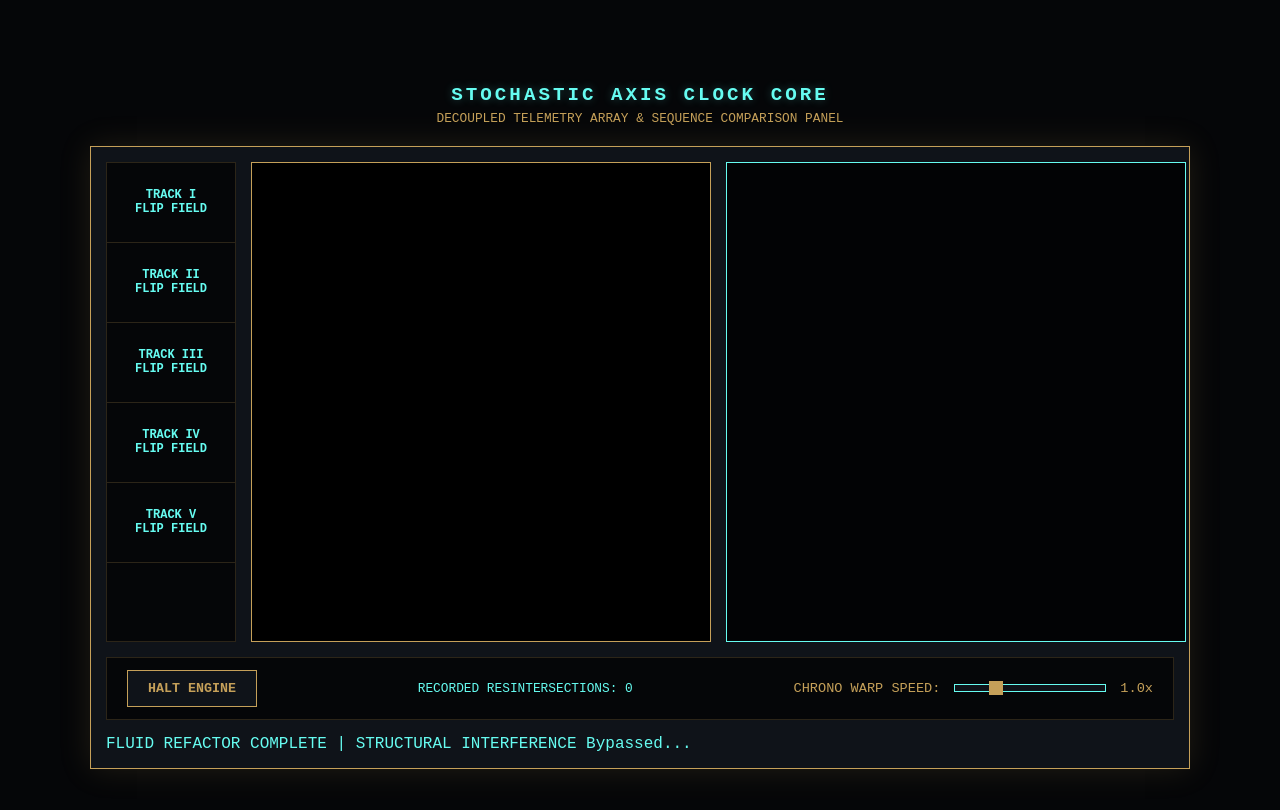
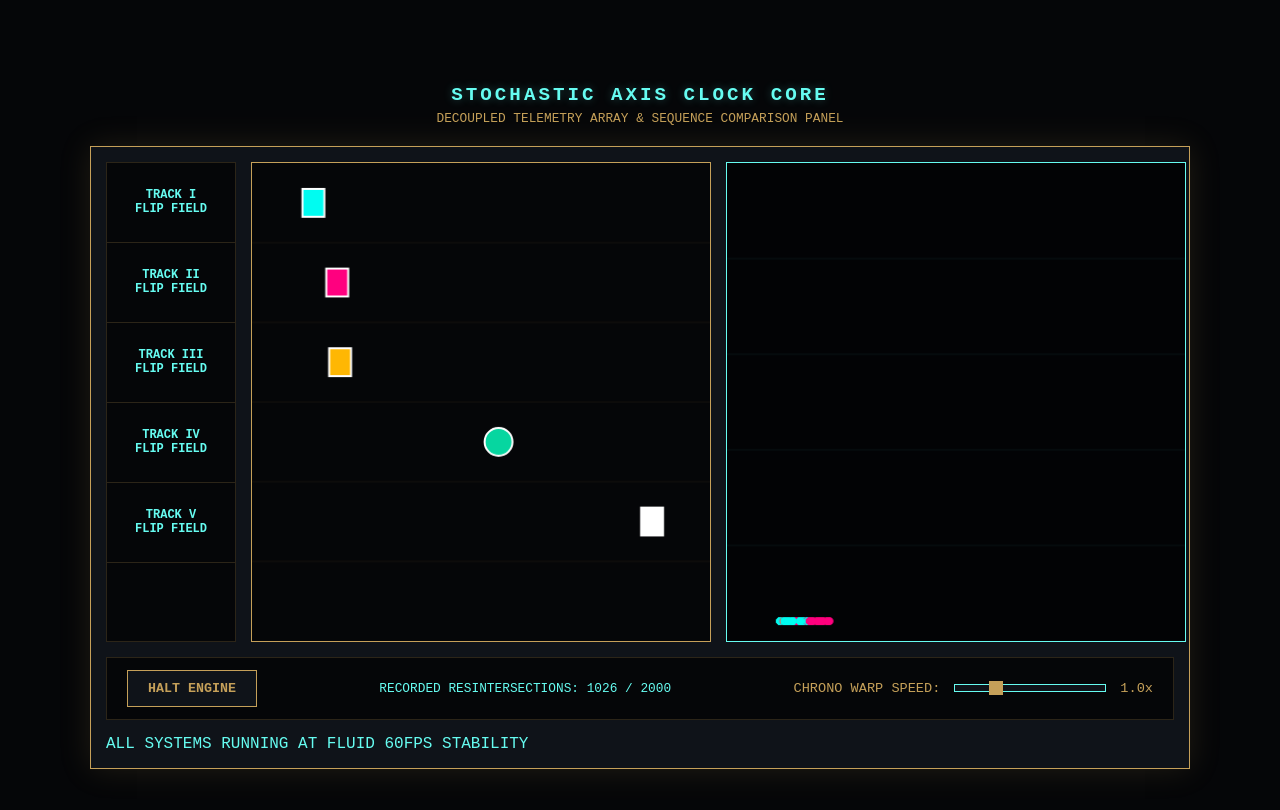
Before and after one commit to dmatchey-eng/stochastic-axis-clock, a website: page stochastic_axis_clock.html in a window 1280 px wide. Drawn offline with Linux system fonts and the light colour scheme.

Commit message:
Refactor comments and improve variable naming

```diff
--- a/stochastic_axis_clock.html
+++ b/stochastic_axis_clock.html
@@ -226,11 +226,12 @@
 
         let laneDirectionsArray = [1.0, 1.0, 1.0, 1.0, 1.0];
         // --- CALIBRATED MOTION ENGINE ---
+                // --- CALIBRATED MOTION ENGINE ---
         function calculateTrackState(idx, timeMs) {
             let direction = laneDirectionsArray[idx];
             let adjustedTimeSec = timeMs * 0.001 * direction;
 
-            // CALIBRATED CALCULATION WAVE: Normalized to 3.0 to restore fluid glide velocity
+            // Normalized to 3.0 to restore fluid glide velocity
             let rawSway = Math.log1p(Math.abs(Math.sin(adjustedTimeSec * channelFreq[idx] * 3.0)));
             let tx = 0.1 + (Math.abs(Math.sin(rawSway * channelFib[idx])) * 0.8);
 
@@ -249,8 +250,7 @@
             return { posX: finalX, vel: velocity };
         }
 
-        // --- PRE-ALLOCATED FIX MEMORY LEDGER BLOCK ---
-        // Prevents dynamic allocations during runtime to block Garbage Collection lag
+        // --- PRE-ALLOCATED FIXED MEMORY LEDGER BLOCK ---
         const MAX_POINTS = 2000;
         const scatterBufferX = new Float32Array(MAX_POINTS);
         const scatterBufferY = new Float32Array(MAX_POINTS);
@@ -259,10 +259,10 @@
 
         let activePointsCount = 0;
         let insertionPointer = 0;
+
+        // --- NON-INTERFERING TRANSFORMATION DECK ---
         function processResintersections(states, timeMs) {
             const collisionWidth = 0.05;
-            let superIdx = Math.floor(timeMs * 0.002) % 153;
-            let originalSequenceValue = HARUHI_N5[superIdx];
 
             // Scan channel configurations for concurrent phase overlaps
             for (let i = 0; i < 5; i++) {
@@ -270,12 +270,12 @@
                     let distance = Math.abs(states[i].posX - states[j].posX);
 
                     if (distance < collisionWidth) {
-                        // --- MATHEMATICAL PARITY COMPARISON EQUATION ---
-                        // X-Axis: Maps the exact sequence step inside the 153-item database string
+                        // FIXED: X-Axis maps the live channel location for a fluid scatter landscape
+                        let mappedX = states[i].posX * plotCanvas.width;
+
                         // Y-Axis: Scaled to cleanly plot the combined velocities high up across the frame
-                        let mappedX = (superIndexValue / 5.0) * (plotCanvas.width - 40) + 20;
                         let combinedVelocity = states[i].vel + states[j].vel;
-                        let mappedY = plotCanvas.height - (combinedVelocity * 650.0) - 20;
+                        let mappedY = plotCanvas.height - (combinedVelocity * 450.0) - 20;
 
                         // Ensure absolute boundary safety margins
                         mappedY = Math.max(20, Math.min(plotCanvas.height - 20, mappedY));
@@ -285,7 +285,7 @@
                         scatterBufferX[ptr] = mappedX;
                         scatterBufferY[ptr] = mappedY;
                         scatterBufferColor[ptr] = channelColors[i];
-                        scatterBufferAlpha[ptr] = 1.0; // Initial full opacity limit
+                        scatterBufferAlpha[ptr] = 1.0;
 
                         insertionPointer = (insertionPointer + 1) % MAX_POINTS;
                         if (activePointsCount < MAX_POINTS) activePointsCount++;
@@ -293,6 +293,7 @@
                 }
             }
         }
+
         // --- DUAL-PANEL RENDERING CORE ---
         let internalEngineTime = 0, lastRealTimestamp = 0, isEngineRunning = true, runningSpeedMultiplier = 1.0;
 
@@ -357,12 +358,12 @@
             pCtx.fillStyle = '#020305';
             pCtx.fillRect(0, 0, plotCanvas.width, plotCanvas.height);
 
-            // Draw clean vertical sequence boundary lane guides
+            // Draw clean background horizontal baseline grid guides
             pCtx.strokeStyle = '#66fcf111';
             pCtx.lineWidth = 1;
             for(let g = 1; g < 5; g++) {
-                let gridX = (plotCanvas.width / 5) * g;
-                pCtx.beginPath(); pCtx.moveTo(gridX, 0); pCtx.lineTo(gridX, plotCanvas.height); pCtx.stroke();
+                let gridY = (plotCanvas.height / 5) * g;
+                pCtx.beginPath(); pCtx.moveTo(0, gridY); pCtx.lineTo(plotCanvas.width, gridY); pCtx.stroke();
             }
 
             // Loop across pre-allocated indices without forcing heap memory garbage collection
@@ -376,7 +377,7 @@
                 pCtx.fill();
 
                 if (isEngineRunning) {
-                    scatterBufferAlpha[p] -= 0.0015; // Smooth alpha decay
+                    scatterBufferAlpha[p] -= 0.002; // Smooth alpha decay
                 }
             }
             pCtx.globalAlpha = 1.0;
@@ -417,6 +418,7 @@
         });
 
         requestAnimationFrame((t) => { lastRealTimestamp = t; requestAnimationFrame(renderEngineFrame); });
+        document.getElementById('diagnostics').innerText = "ALL SYSTEMS RUNNING AT FLUID 60FPS STABILITY";
     </script>
 </body>
 </html>
```
